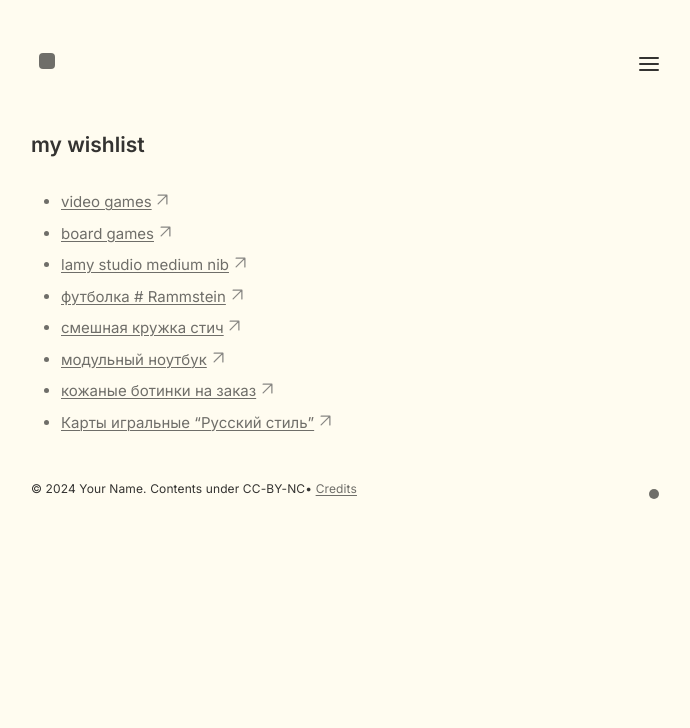
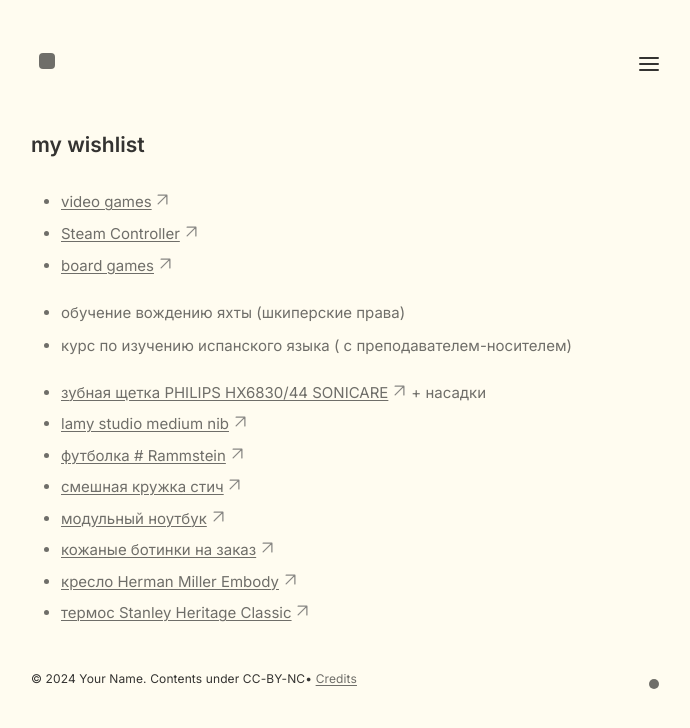
Before and after one commit to fatalen/garden, a Jekyll site: the page built from _notes/Public/wishlist.md, in a window 1280 px wide. Shown: the top 728 px of the page, without its empty margins (294-984 px from the left). Built offline with Jekyll 4.4.1, drawn with Linux system fonts in a browser that asks for light colours.

Commit message:
update wishlist

```diff
--- a/_notes/Public/wishlist.md
+++ b/_notes/Public/wishlist.md
@@ -5,10 +5,17 @@ date: 2026-06-18
 ---
 
 - [video games](https://store.steampowered.com/wishlist/profiles/76561198017798983)
+- [Steam Controller](https://store.steampowered.com/sale/steamcontroller)
 - [board games](https://boardgamegeek.com/wishlist/fatalen)
+
+- обучение вождению яхты (шкиперские права)
+- курс по изучению испанского языка ( с преподавателем-носителем)
+
+- [зубная щетка PHILIPS HX6830/44 SONICARE](https://www.tehnomax.me/mali-kucni-aparati/elektricne-cetkice-za-zube/elektricna-cetkica-za-zube-philips-hx6830-44-sonicare.html) + насадки
 - [lamy studio medium nib](https://www.lamy.com/en-us/p/lamy-studio-fountain-pen/50723086369102)
 - [футболка # Rammstein](https://www.pozers.ru/tproduct/1673819131-291572115841-the-sopranos-x-rammstein)
 - [смешная кружка стич](https://www.ebay.com/itm/167014232404?_trksid=p2332490.c101196.m2219)
 - [модульный ноутбук](https://frame.work/)
 - [кожаные ботинки на заказ](https://shop.bbrfactory.com/Boots)
-- [Карты игральные "Русский стиль"](https://www.ozon.ru/product/karty-igralnye-russkiy-stil-super-dolgovechnye-plastikovye-54sht-2551389359/)
+- [кресло Herman Miller Embody](https://www.amazon.com/dp/B01DGM7ZII/?th=1)
+- [термос Stanley Heritage Classic](https://www.amazon.com/dp/B000FZX93K/?th=1)
```
Also changed, not shown: .obsidian/workspace.json.
